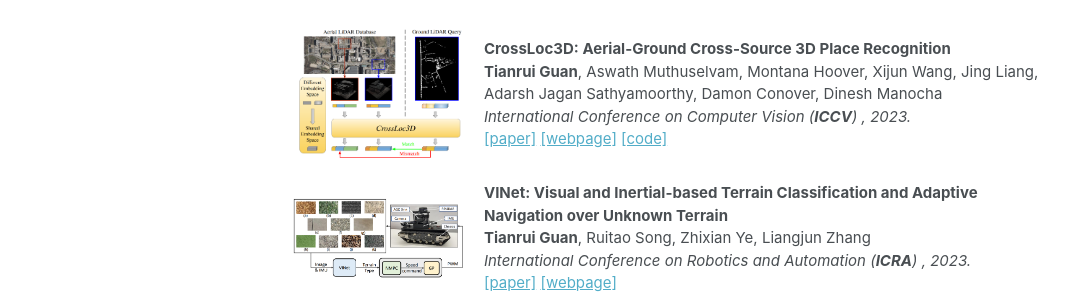
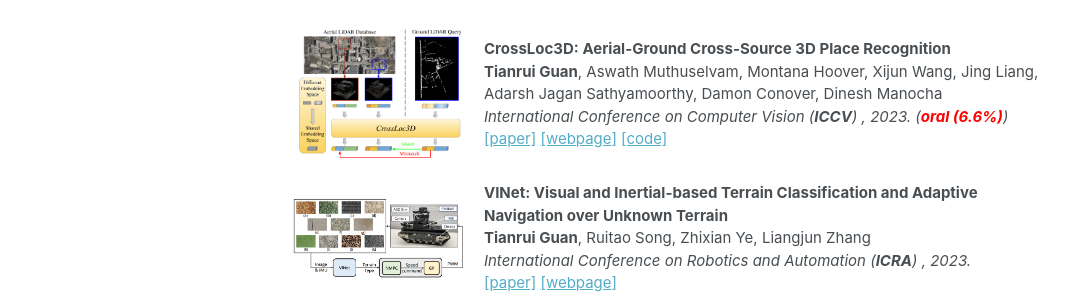
Before and after one commit to rayguan97/rayguan97.github.io, a Jekyll site: the page built from _pages/about.md, in a window 1280 px wide. Shown: the part 1373-1673 px from the top of the page, without its empty margins (0-1081 px from the left). Built offline with Jekyll 4.4.1, drawn with Linux system fonts in a browser that asks for light colours.

Commit message:
add existing papers

```diff
--- a/_publications/2023-03-31-crossloc3d.md
+++ b/_publications/2023-03-31-crossloc3d.md
@@ -6,6 +6,7 @@ excerpt: 'We present CrossLoc3D, a novel 3D place recognition method that solves
 date: 2023-03-31
 venue: 'International Conference on Computer Vision'
 short: 'ICCV'
+note: 'oral (6.6%)'
 paperurl: 'https://arxiv.org/abs/2303.17778'
 teaser: '../images/crossloc3d_teaser.png'
 authors: "<b>Tianrui Guan</b>, Aswath Muthuselvam, Montana Hoover, Xijun Wang, Jing Liang, Adarsh Jagan Sathyamoorthy, Damon Conover, Dinesh Manocha"
```
